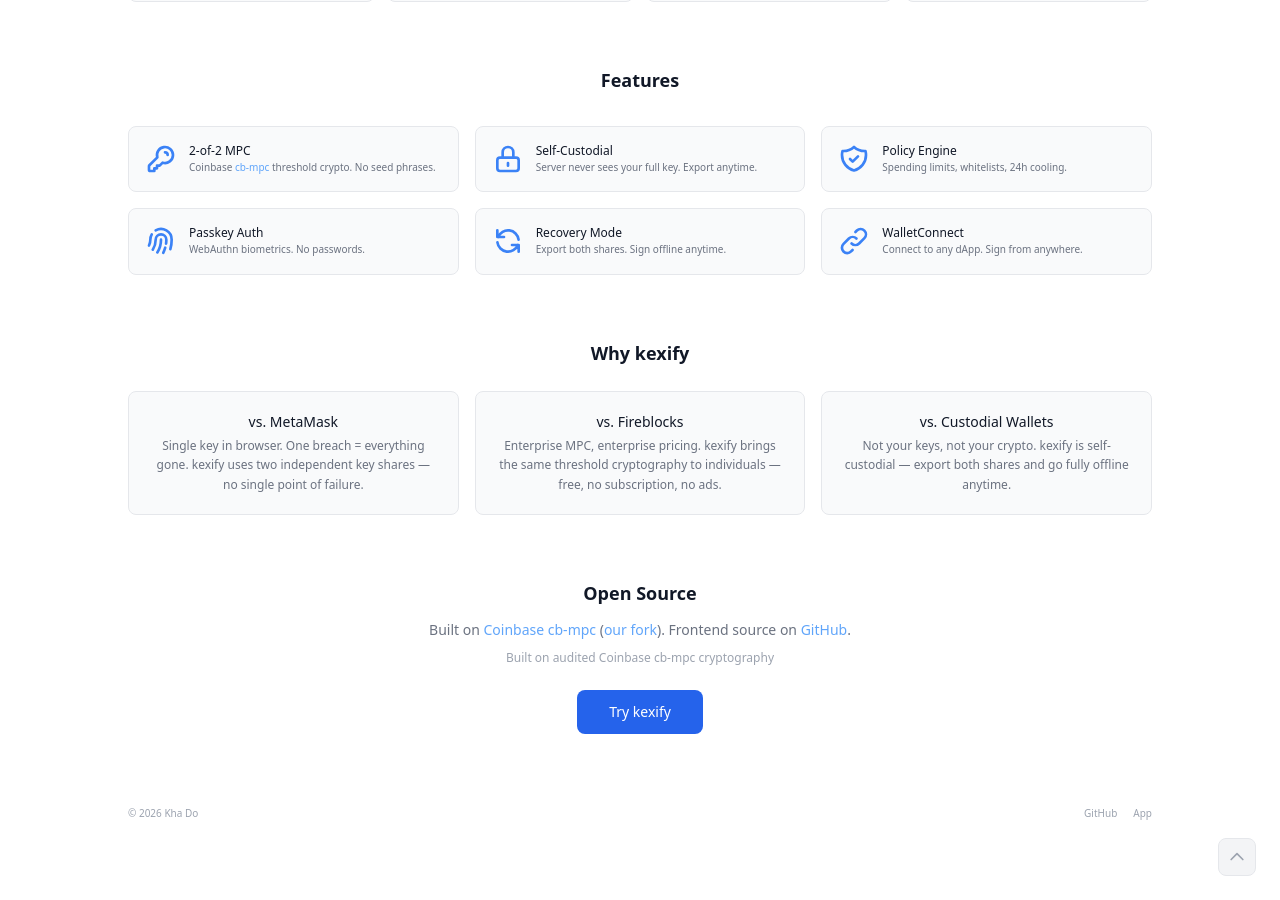
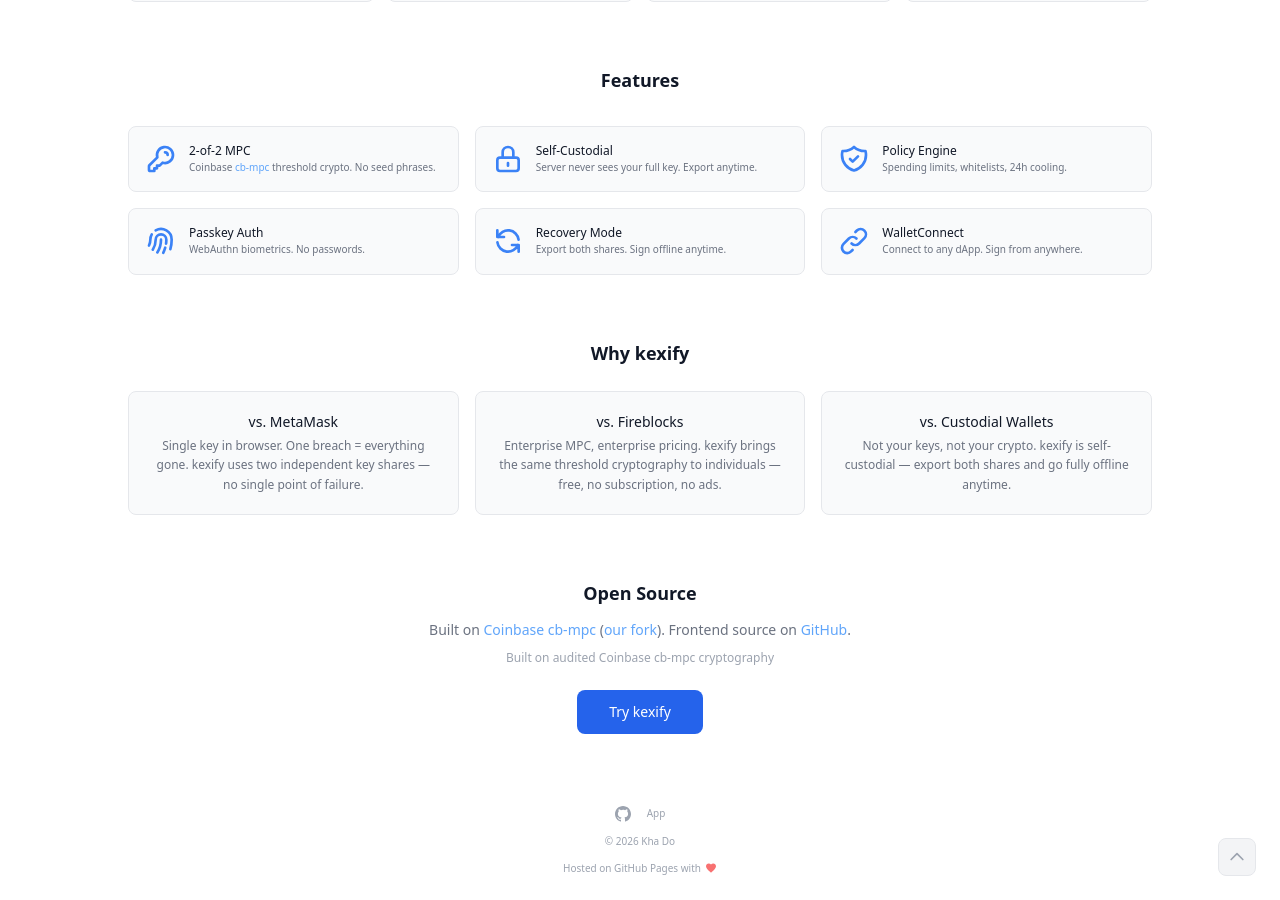
Before and after one commit to nguyenkha/kexify-home, a Jekyll site: the page built from index.html, in a window 1280 px wide and 900 px high, scrolled down 930 px. Built offline with Jekyll 4.4.1, drawn with Linux system fonts in a browser that asks for light colours; nearby versions of some CDN libraries.

Commit message:
fix: update footer with GitHub icon, hosted with heart badge

```diff
--- a/_includes/footer.html
+++ b/_includes/footer.html
@@ -1,9 +1,12 @@
 <footer class="py-6 px-4 md:px-8">
-  <div class="max-w-5xl mx-auto flex flex-col sm:flex-row items-center justify-between gap-4 text-[10px] dark:text-gray-500 text-gray-400">
-    <span>&copy; {{ 'now' | date: '%Y' }} Kha Do</span>
+  <div class="max-w-5xl mx-auto flex flex-col items-center gap-3 text-[10px] dark:text-gray-500 text-gray-400">
     <div class="flex items-center gap-4">
-      <a href="https://github.com/nguyenkha/kexify-web" class="hover:text-gray-300 transition-colors">GitHub</a>
+      <a href="https://github.com/nguyenkha/kexify-web" class="hover:text-gray-300 transition-colors">
+        <svg class="w-4 h-4" viewBox="0 0 24 24" fill="currentColor"><path d="M12 0C5.374 0 0 5.373 0 12c0 5.302 3.438 9.8 8.207 11.387.599.111.793-.261.793-.577v-2.234c-3.338.726-4.033-1.416-4.033-1.416-.546-1.387-1.333-1.756-1.333-1.756-1.089-.745.083-.729.083-.729 1.205.084 1.839 1.237 1.839 1.237 1.07 1.834 2.807 1.304 3.492.997.107-.775.418-1.305.762-1.604-2.665-.305-5.467-1.334-5.467-5.931 0-1.311.469-2.381 1.236-3.221-.124-.303-.535-1.524.117-3.176 0 0 1.008-.322 3.301 1.23A11.509 11.509 0 0112 5.803c1.02.005 2.047.138 3.006.404 2.291-1.552 3.297-1.23 3.297-1.23.653 1.653.242 2.874.118 3.176.77.84 1.235 1.911 1.235 3.221 0 4.609-2.807 5.624-5.479 5.921.43.372.823 1.102.823 2.222v3.293c0 .319.192.694.801.576C20.566 21.797 24 17.3 24 12c0-6.627-5.373-12-12-12z"/></svg>
+      </a>
       <a href="http://app.kexify.co/" class="hover:text-gray-300 transition-colors">App</a>
     </div>
+    <span>&copy; {{ 'now' | date: '%Y' }} Kha Do</span>
+    <span class="flex items-center gap-1">Hosted on GitHub Pages with <svg class="w-3 h-3 text-red-400" viewBox="0 0 24 24" fill="currentColor"><path d="M12 21.35l-1.45-1.32C5.4 15.36 2 12.28 2 8.5 2 5.42 4.42 3 7.5 3c1.74 0 3.41.81 4.5 2.09C13.09 3.81 14.76 3 16.5 3 19.58 3 22 5.42 22 8.5c0 3.78-3.4 6.86-8.55 11.54L12 21.35z"/></svg></span>
   </div>
 </footer>
```
